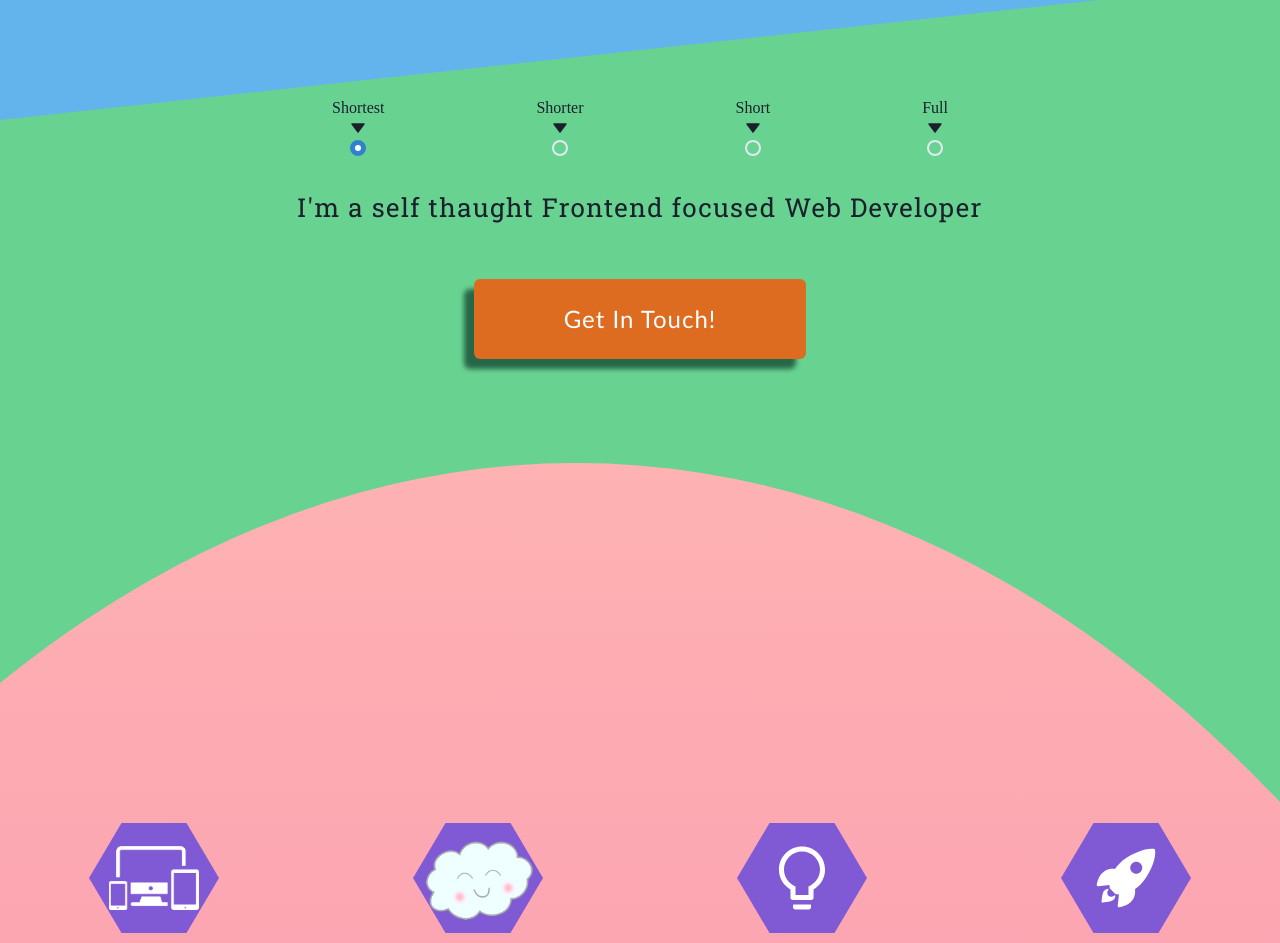
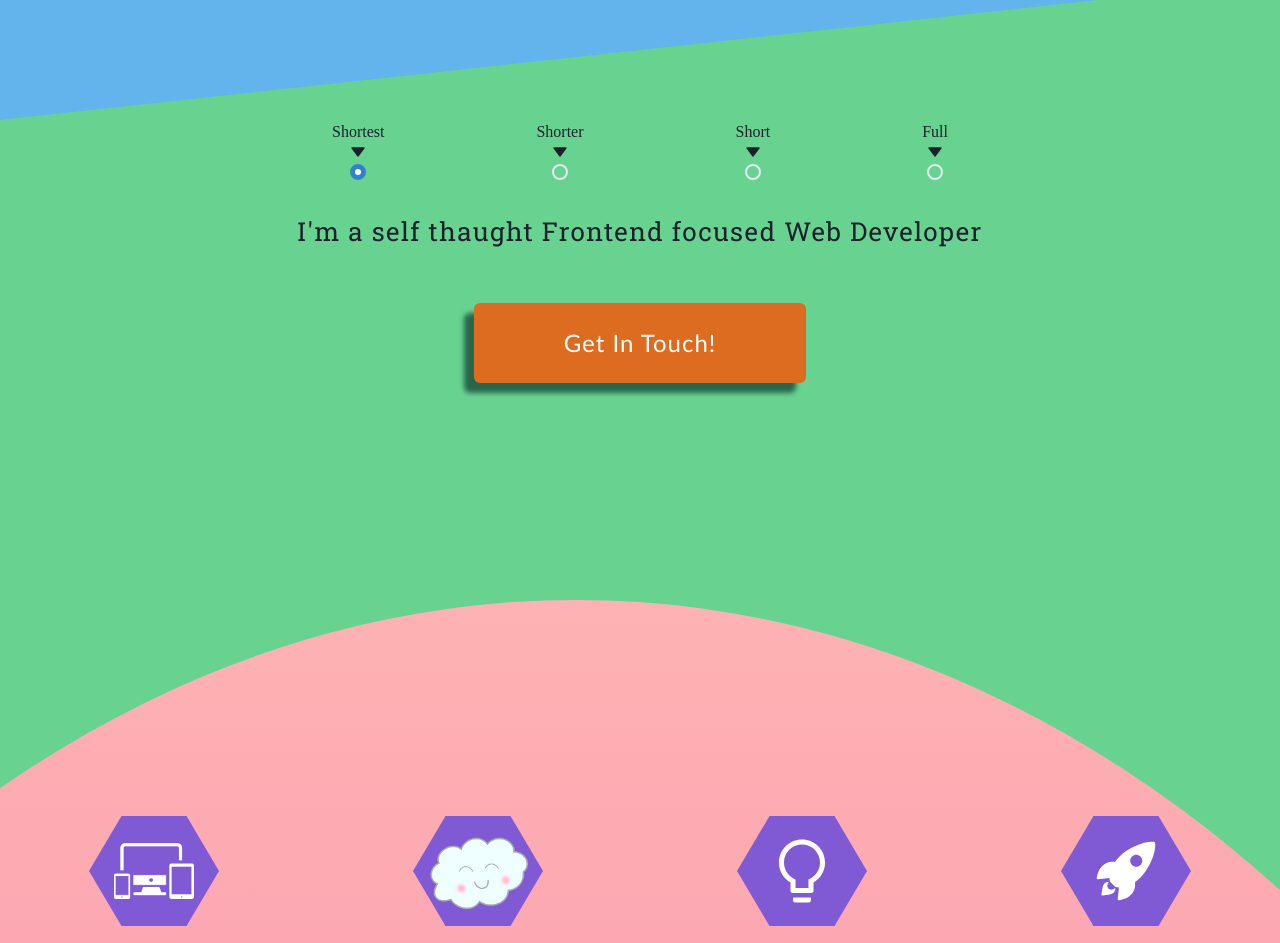
Before and after one commit to tahasama/myPortfolio, a React (Create React App) app: page / in a window 1280 px wide. Shown: the part 880-1823 px from the top of the page. Built offline with nearby package versions, Linux system fonts and the light colour scheme.

Commit message:
correct responsive

```diff
--- a/src/App.tsx
+++ b/src/App.tsx
@@ -3,6 +3,7 @@ import Navbar from "./components/navbar";
 import Home from "./components/home";
 import About from "./components/about";
 import Projects from "./components/projects";
+import Skills from "./components/skills";
 
 function App() {
   const colorOnLight = useColorModeValue("gray.800", "gray.200");
@@ -12,6 +13,7 @@ function App() {
       <Navbar />
       <Home />
       <About />
+      <Skills />
       <Projects />
     </Box>
   );
--- a/src/components/about.tsx
+++ b/src/components/about.tsx
@@ -10,6 +10,7 @@ import {
 import { motion } from "framer-motion";
 import { useState } from "react";
 import { Element } from "react-scroll";
+import Projects from "./projects";
 import Skills from "./skills";
 
 const About = () => {
@@ -23,10 +24,18 @@ const About = () => {
       position={"relative"}
       alignItems={"center"}
       flexDirection={["column"]}
-      h={["760vh", "500vh", "270vh", "300vh", "320vh"]}
+      h={
+        selected === ""
+          ? ["100vh", "100vh", "120vh", "120vh", "120vh"]
+          : selected === "shorter"
+          ? ["125vh", "125vh", "140vh", "140vh", "125vh"]
+          : selected === "short"
+          ? ["155vh", "155vh", "160vh", "160vh", "135vh"]
+          : ["175vh", "175vh", "180vh", "175vh", "145vh"]
+      }
       bg={bgOnLight}
       fontFamily={"roboto"}
-      top={["-20vh", "-20vh"]}
+      top={["-20vh", "-20vh", "-20vh", "-20vh", "-20vh"]}
       // transform={["scale(1)", "scale(0.8)", "scale(0.8)", "scale(1)"]}
     >
       <Element name="About"></Element>
@@ -37,8 +46,8 @@ const About = () => {
         position={"relative"}
         alignItems={"center"}
         justifyContent={"center"}
-        mt={["26vh", "22vh"]}
         zIndex={"1"}
+        top={["30vh", "30vh", "25vh", "25vh", "25vh"]}
       >
         <Flex
           justifyContent={"space-around"}
@@ -215,7 +224,6 @@ const About = () => {
           </Button>
         </Flex>
       </Flex>
-      <Skills />
     </Flex>
   );
 };
--- a/src/components/projects.tsx
+++ b/src/components/projects.tsx
@@ -23,16 +23,16 @@ const Projects = () => {
 
   return (
     <Box
-      h={["380vh", "220vh"]}
+      h={["200vh", "200vh", "130vh", "140vh", "140vh"]}
       bg={bglOnLight}
       clipPath={[
         "polygon(26% 3%, 100% 0, 100% 100%, 0 100%, 0 0)",
         "polygon(26% 3%, 100% 0, 100% 100%, 0 100%, 0 0)",
-        "polygon(26% 10%, 100% 0, 100% 100%, 0 100%, 0 0)",
-        "polygon(26% 12%, 100% 0, 100% 100%, 0 100%, 0 0)",
-        "polygon(26% 12%, 100% 0, 100% 100%, 0 100%, 0 0)",
+        "polygon(26% 7%, 100% 0, 100% 100%, 0 100%, 0 0)",
+        "polygon(26% 7%, 100% 0, 100% 100%, 0 100%, 0 0)",
+        "polygon(26% 8%, 100% 0, 100% 100%, 0 100%, 0 0)",
       ]}
-      mt={["-140vh", "-40vh", "-45vh", "-50vh", "-75vh"]}
+      mt={["-155vh", "-150vh", "-40vh", "-70vh", "-50vh"]}
       zIndex={2}
     >
       <Flex flexDir={"column"} top={80} position={"relative"} gap={20}>
@@ -42,6 +42,7 @@ const Projects = () => {
           alignItems={"center"}
           w={"97%"}
           mx={[2, 2, 2, 2, 10]}
+          mt={["-30vh", "-25vh", "-20vh", "-20vh", "-5vh"]}
         >
           <Img
             src={proj1}
--- a/src/components/skills.tsx
+++ b/src/components/skills.tsx
@@ -34,7 +34,7 @@ import { AiOutlineBulb } from "react-icons/ai";
 import { IoIosRocket } from "react-icons/io";
 
 import { motion } from "framer-motion";
-// import { relative } from "path";
+import Projects from "./projects";
 
 const Skills = () => {
   const { colorMode } = useColorMode();
@@ -46,6 +46,7 @@ const Skills = () => {
   const bglCard = useColorModeValue("purple.700", "purple.900");
 
   return (
+    <>
       <Flex
         w={"100%"}
         flexDir={["column", "column", "column", "column"]}
@@ -54,12 +55,13 @@ const Skills = () => {
         clipPath={[
           // "ellipse(59% 65% at 40% 65%)",
           "circle(50.7% at 49% 50%)",
+          "circle(50.7% at 49% 50%)",
           "ellipse(100% 100% at 47% 100%)",
-        "ellipse(100% 100% at 38% 100%)",
+          "ellipse(100% 100% at 48% 100%)",
           "ellipse(100% 100% at 45% 100%)",
         ]}
-      mt={["0", "20"]}
-      h={["680vh", "600vh", "300vh", "280vh", "260vh"]}
+        mt={["-145vh", "-130vh", "-70vh", "-80vh", "-60vh"]}
+        h={["680vh", "615vh", "230vh", "270vh", "220vh"]}
       >
         <motion.div style={{ margin: 0, padding: 0, width: "100%" }}>
           <Grid
@@ -74,7 +76,7 @@ const Skills = () => {
             fontSize={"20"}
             fontWeight={"600"}
             fontFamily={"Quicksand"}
-          mt={["80vh", "4vh", "24vh", "28vh"]}
+            mt={["100vh", "85vh", "24vh", "10vh", "10vh"]}
             transform={["scale(0.78)", "scale(0.8)", "scale(0.8)", "scale(1)"]}
             mx={"0"}
           >
@@ -105,7 +107,7 @@ const Skills = () => {
                   {colorMode === "light" ? (
                     <Img
                       src={resN}
-                    h={["9vh", "9vh", "7vh", "8vh"]}
+                      h={["9vh", "9vh", "7vh", "8vh", "7vh"]}
                       filter={"grayscale(100%) brightness(2)"}
                       m={0}
                     />
@@ -152,12 +154,14 @@ const Skills = () => {
                 <motion.div
                   whileInView={{ scaleX: [1, -1, 1, -1, 1] }}
                   transition={{ duration: 2 }}
-                style={{ color: colorMode !== "light" ? "gray.400" : "white" }}
+                  style={{
+                    color: colorMode !== "light" ? "gray.400" : "white",
+                  }}
                 >
                   {colorMode === "light" ? (
                     <Img
                       src={cloud}
-                    h="15vh"
+                      h={["15vh", "15vh", "15vh", "15vh", "13.7vh"]}
                       filter={"grayscale(0%) brightness(1.12)"}
                     />
                   ) : (
@@ -258,7 +262,7 @@ const Skills = () => {
 
         {/* skills */}
         <Flex
-        mt={["0", "32"]}
+          mt={["0", "10", "32", "32", "32"]}
           flexDir={["column", "column", "row", "row"]}
           mx={[10, 6]}
         >
@@ -818,6 +822,7 @@ const Skills = () => {
           </Flex>
         </Flex>
       </Flex>
+    </>
   );
 };
 
```
Lines whose indentation alone changed are shown as unchanged.
